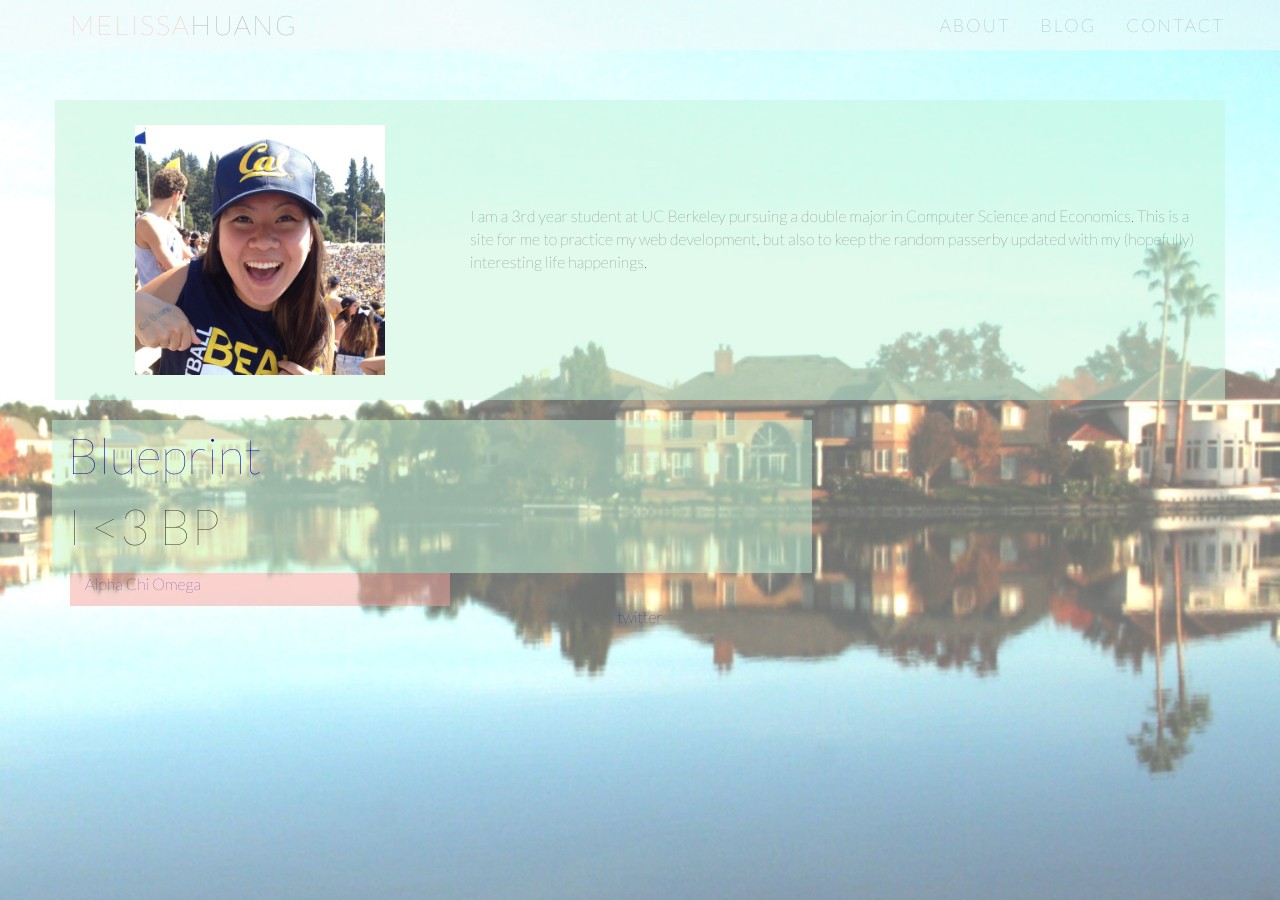
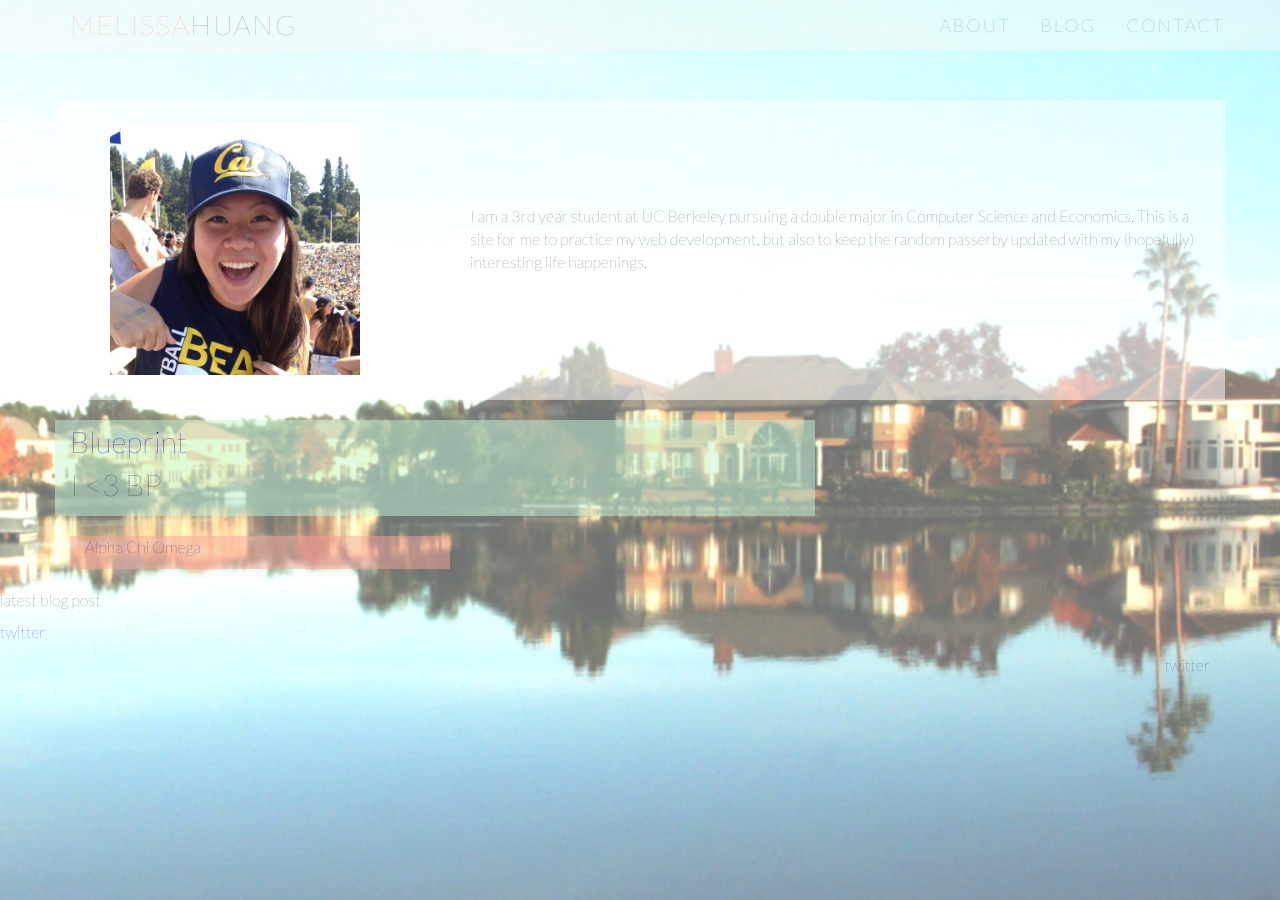
Before and after one commit to melhuang/melhuang.github.io, a Jekyll site: the page index.html, which Jekyll copies as it is, in a window 1280 px wide. Built offline with Jekyll 4.4.1, drawn with Linux system fonts in a browser that asks for light colours; Markdown is read by kramdown in place of the engine named in the settings.

Commit message:
flow layout

```diff
--- a/css/main.css
+++ b/css/main.css
@@ -14,7 +14,7 @@ html, body {
   height: 100%
   font-family: 'Lato', sans-serif;
   font-size: small;
-  text-align: center;
+  text-align: left;
 }
 h1 {
   text-transform:uppercase;
@@ -112,8 +112,8 @@ img.bg {
 }
 #box1{
     margin-top:100px;
-    background-color:rgb(195,246,218);
-    background-color:rgba(195,246,218, 0.5);
+    background-color:rgb(255,255,255);
+    background-color:rgba(255,255,255, 0.5);
 }
 
 #me {
@@ -137,13 +137,13 @@ img.bg {
     text-align:left;
 }
 #blueprint{
-    font-size: 50px;
+    font-size: 30px;
     background-color:rgb(195,246,218);
     background-color:rgba(195,246,218, 0.5);
-    margin-left:-18px;
-    margin-right: 20px;
+    margin: 0px 0px 20px -15px;
 }
 #axo{
+    margin: 0px 20px 20px 0px;
     background-color:rgb(247,163,155);
     background-color:rgba(247,163,155, 0.5);
 }
@@ -152,7 +152,7 @@ img.bg {
 
 a         { color: #00a; }
 a:hover   { color: #000; }
-a:visited { color: #a0a; }
+a:visited { color: #00a; }
 
 /*****************************************************************************/
 /*
@@ -220,31 +220,12 @@ a:visited { color: #a0a; }
   color: #aaa;
 }
 
-.footer {
-  font-size: 80%;
-  color: #666;
-  border-top: 4px solid #eee;
-  margin-top: 2em;
-  overflow: hidden;
-}
+#footer {
+   	/*background-color: rgb(250, 250, 250);*/
+	/*background-color: rgba(250, 250, 250, 0.5);*/
+	text-align:right;
+	/*padding:10px;*/
 
-.footer .contact {
-  float: left;
-  margin-right: 3em;
-}
-
-.footer .contact a {
-  color: #8085C1;
-}
-
-.footer .rss {
-  margin-top: 1.1em;
-  margin-right: -.2em;
-  float: right;
-}
-
-.footer .rss img {
-  border: 0;
 }
 
 /*****************************************************************************/
--- a/index.html
+++ b/index.html
@@ -54,10 +54,22 @@
       </div>
     </div>
 
+    <div id="blog">
+      <p>latest blog post</p>
+    </div>
+
+
+
     <div id="contact">
       <ul>
         <li><a href="http://twitter.com/meowlissa10">twitter</a>
       </ul>
     </div>
+
+    <div id="footer">
+      <div class="container">
+        <p> twitter </p>
+      </div>
+    </div>
   </body>
 </html>
```
